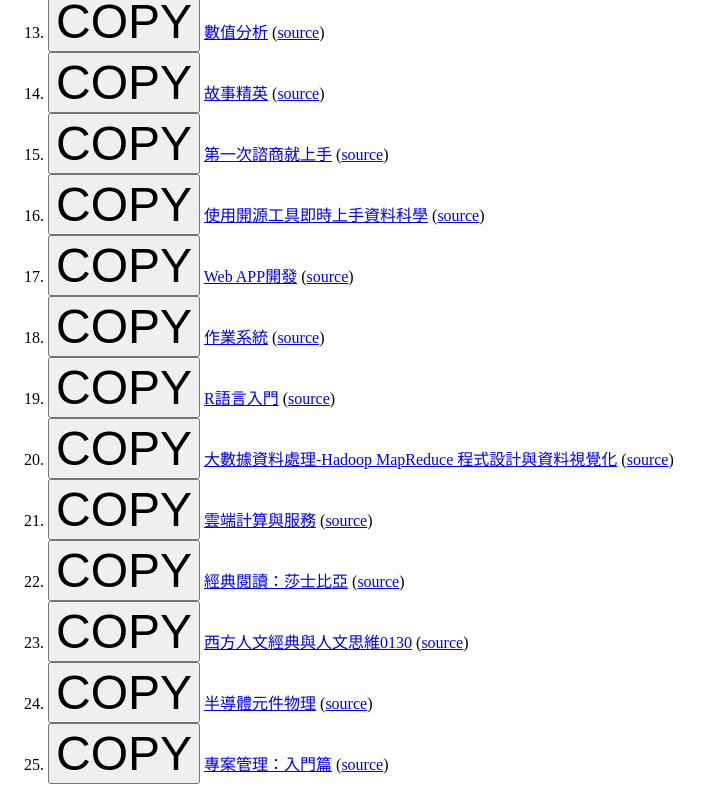
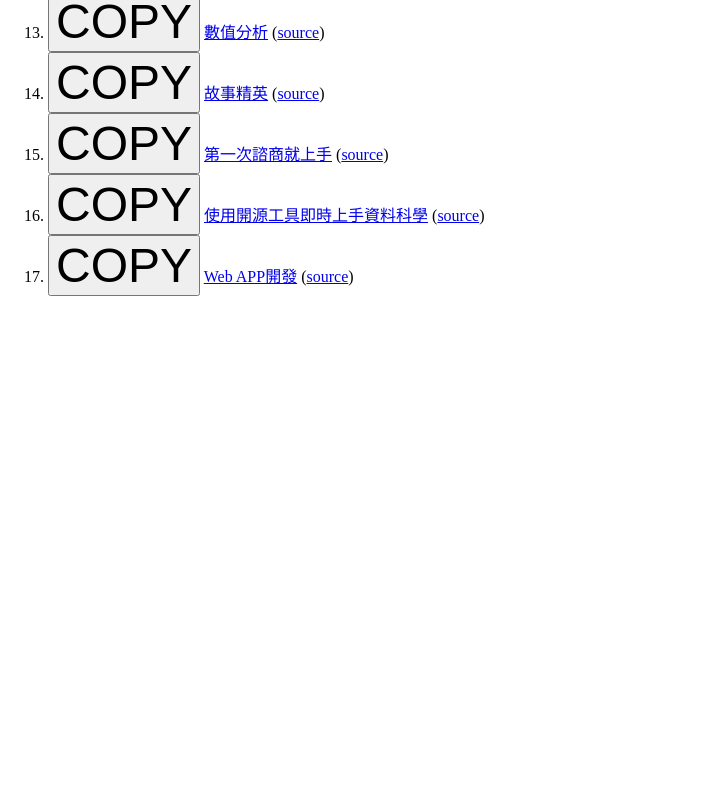
Before and after one commit to democwise2016/action-MOOC-Podcast-202404, a plain HTML site: page index.html in a window 1280 px wide. Shown: the part 757-1557 px from the top of the page, without its empty margins (0-712 px from the left). After the commit the page ends 1069 px from the top, so only its background shows below. Drawn offline with Linux system fonts and the light colour scheme.

Commit message:
Deploying to gh-pages from @ democwise2016/action-MOOC-Podcast-202404@56808d96d9a68199928a52784761715cf615748c 🚀

```diff
--- a/index.html
+++ b/index.html
@@ -103,46 +103,6 @@
       <button type="button" style="font-size: 3rem" onclick="copyPlainString('https://democwise2016.github.io/action-MOOC-Podcast-202404/web-app-development-ub_KYsjUg1ASHI.rss');this.style.color='red';">COPY</button>
       <a href="https://democwise2016.github.io/action-MOOC-Podcast-202404/web-app-development-ub_KYsjUg1ASHI.rss" target="_blank">Web APP開發</a>
       (<a href="https://www.youtube.com/watch?v=KYsjUg1ASHI" target="_blank">source</a>)
-    </li>
-<li>
-      <button type="button" style="font-size: 3rem" onclick="copyPlainString('https://democwise2016.github.io/action-MOOC-Podcast-202404/operating-system-ub_4DUYK5sk3Fs.rss');this.style.color='red';">COPY</button>
-      <a href="https://democwise2016.github.io/action-MOOC-Podcast-202404/operating-system-ub_4DUYK5sk3Fs.rss" target="_blank">作業系統</a>
-      (<a href="https://www.youtube.com/watch?v=4DUYK5sk3Fs" target="_blank">source</a>)
-    </li>
-<li>
-      <button type="button" style="font-size: 3rem" onclick="copyPlainString('https://democwise2016.github.io/action-MOOC-Podcast-202404/introduction-to-r-language-ub_77lObHi-D-4.rss');this.style.color='red';">COPY</button>
-      <a href="https://democwise2016.github.io/action-MOOC-Podcast-202404/introduction-to-r-language-ub_77lObHi-D-4.rss" target="_blank">R語言入門</a>
-      (<a href="https://www.youtube.com/watch?v=77lObHi-D-4" target="_blank">source</a>)
-    </li>
-<li>
-      <button type="button" style="font-size: 3rem" onclick="copyPlainString('https://democwise2016.github.io/action-MOOC-Podcast-202404/big-data-data-processing-hadoop-mapreduce-programming-ub__uRfziNa4uA.rss');this.style.color='red';">COPY</button>
-      <a href="https://democwise2016.github.io/action-MOOC-Podcast-202404/big-data-data-processing-hadoop-mapreduce-programming-ub__uRfziNa4uA.rss" target="_blank">大數據資料處理-Hadoop MapReduce 程式設計與資料視覺化</a>
-      (<a href="https://www.youtube.com/watch?v=_uRfziNa4uA" target="_blank">source</a>)
-    </li>
-<li>
-      <button type="button" style="font-size: 3rem" onclick="copyPlainString('https://democwise2016.github.io/action-MOOC-Podcast-202404/cloud-computing-and-services-ub_qzNay9JuhHo.rss');this.style.color='red';">COPY</button>
-      <a href="https://democwise2016.github.io/action-MOOC-Podcast-202404/cloud-computing-and-services-ub_qzNay9JuhHo.rss" target="_blank">雲端計算與服務</a>
-      (<a href="https://www.youtube.com/watch?v=qzNay9JuhHo" target="_blank">source</a>)
-    </li>
-<li>
-      <button type="button" style="font-size: 3rem" onclick="copyPlainString('https://democwise2016.github.io/action-MOOC-Podcast-202404/classic-reading-shakespeare-ub_dIWqRo9OHxE.rss');this.style.color='red';">COPY</button>
-      <a href="https://democwise2016.github.io/action-MOOC-Podcast-202404/classic-reading-shakespeare-ub_dIWqRo9OHxE.rss" target="_blank">經典閱讀：莎士比亞</a>
-      (<a href="https://www.youtube.com/watch?v=dIWqRo9OHxE" target="_blank">source</a>)
-    </li>
-<li>
-      <button type="button" style="font-size: 3rem" onclick="copyPlainString('https://democwise2016.github.io/action-MOOC-Podcast-202404/western-humanities-classics-and-humanistic-thinking-0130-ub_94u11jAET48.rss');this.style.color='red';">COPY</button>
-      <a href="https://democwise2016.github.io/action-MOOC-Podcast-202404/western-humanities-classics-and-humanistic-thinking-0130-ub_94u11jAET48.rss" target="_blank">西方人文經典與人文思維0130</a>
-      (<a href="https://www.youtube.com/watch?v=94u11jAET48" target="_blank">source</a>)
-    </li>
-<li>
-      <button type="button" style="font-size: 3rem" onclick="copyPlainString('https://democwise2016.github.io/action-MOOC-Podcast-202404/semiconductor-component-physics-ub_Tc4O75lXJlc.rss');this.style.color='red';">COPY</button>
-      <a href="https://democwise2016.github.io/action-MOOC-Podcast-202404/semiconductor-component-physics-ub_Tc4O75lXJlc.rss" target="_blank">半導體元件物理</a>
-      (<a href="https://www.youtube.com/watch?v=Tc4O75lXJlc" target="_blank">source</a>)
-    </li>
-<li>
-      <button type="button" style="font-size: 3rem" onclick="copyPlainString('https://democwise2016.github.io/action-MOOC-Podcast-202404/project-management-getting-started-ub_YLQavarDw7w.rss');this.style.color='red';">COPY</button>
-      <a href="https://democwise2016.github.io/action-MOOC-Podcast-202404/project-management-getting-started-ub_YLQavarDw7w.rss" target="_blank">專案管理：入門篇</a>
-      (<a href="https://www.youtube.com/watch?v=YLQavarDw7w" target="_blank">source</a>)
     </li></ol>
 </body>
 </html>
```
Also changed, not shown: 1 other file.
